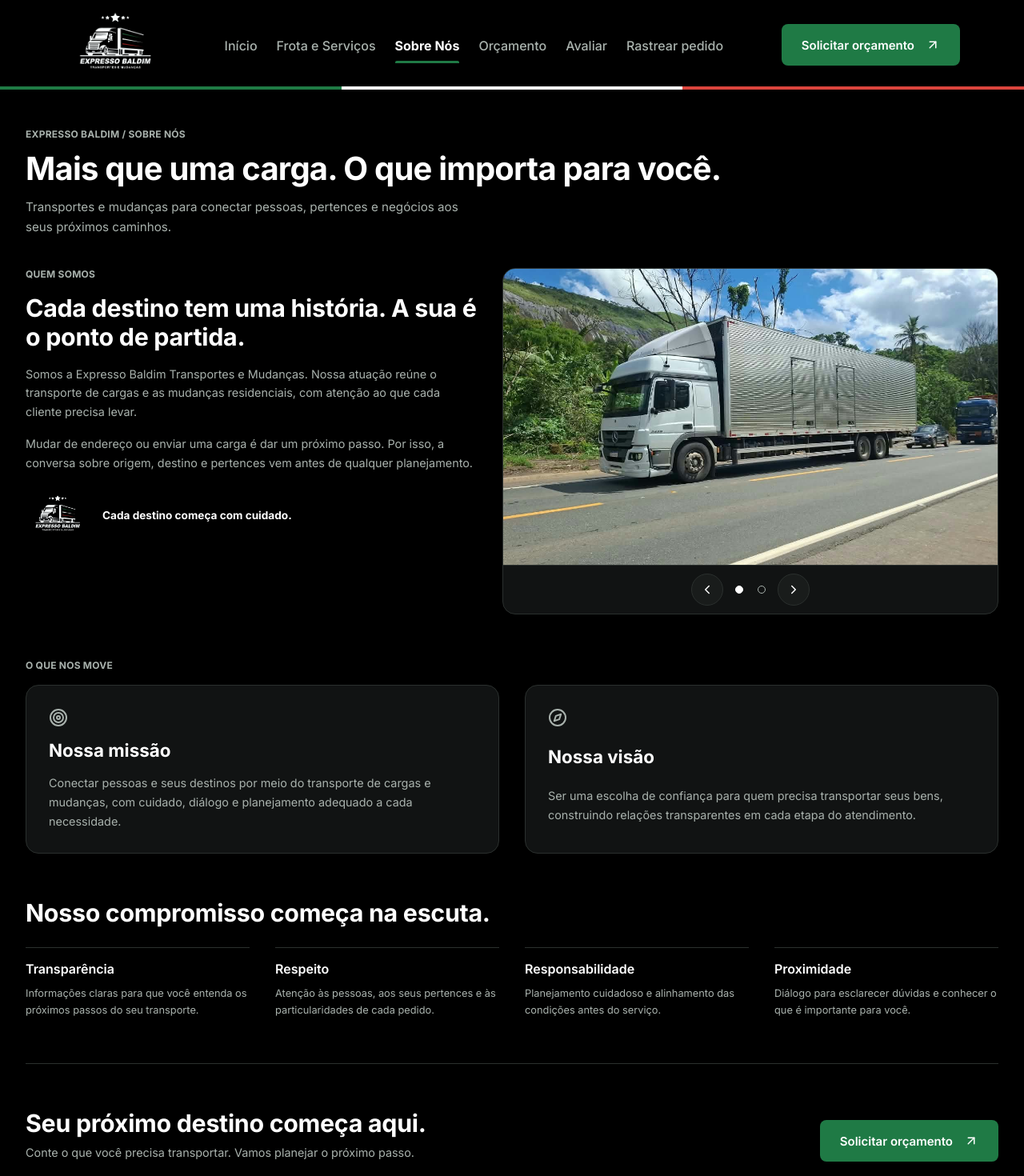
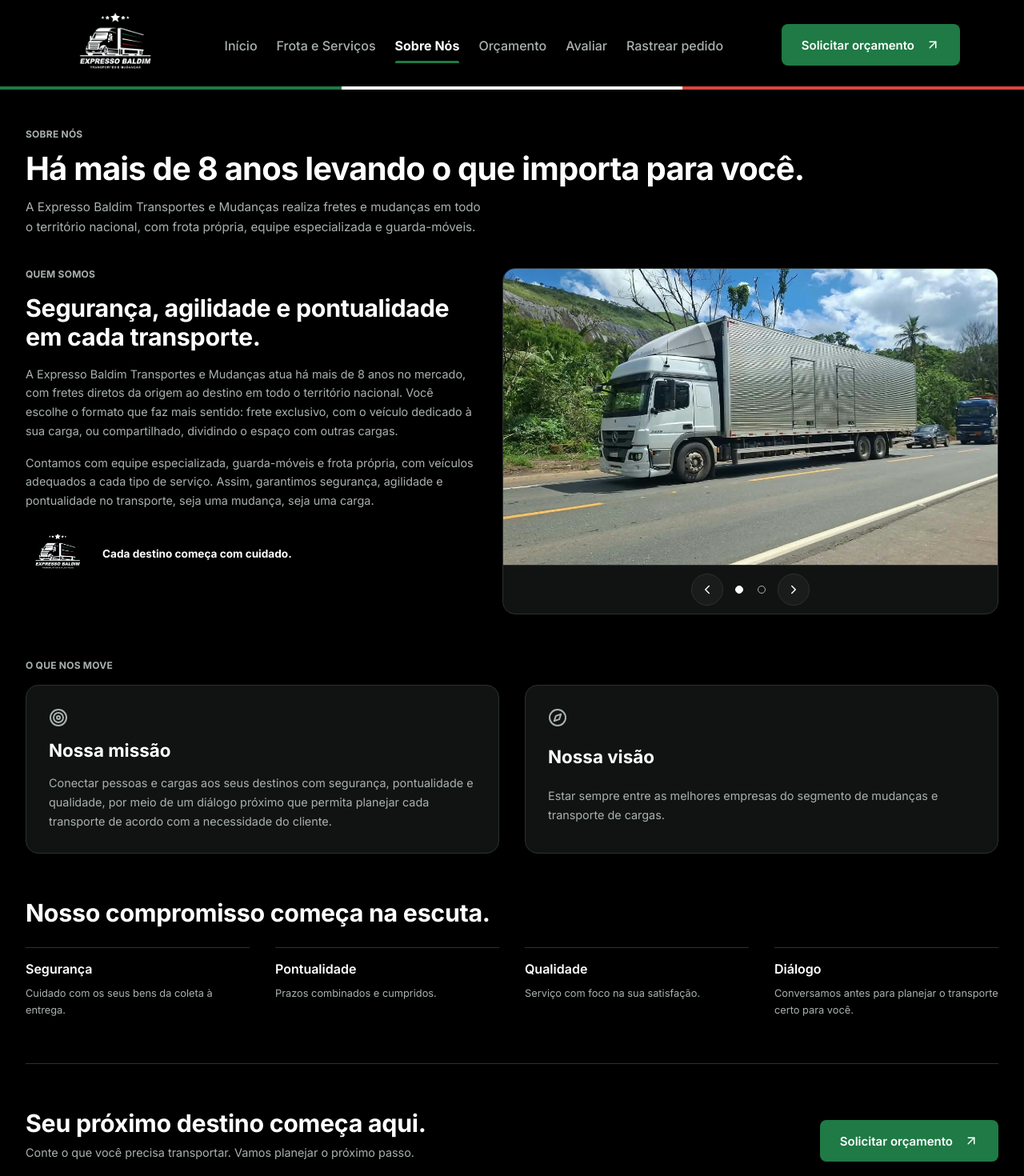
Before and after one commit to Nyckbaldim/expresso-baldim, an Angular app: page /sobre-nos in a window 1280 px wide. Shown: the top 1470 px of the page at 80% size. Built offline with nearby package versions, Linux system fonts and the light colour scheme.

Commit message:
feat(sobre-nos): adiciona texto institucional final

```diff
--- a/src/app/pages/sobre-nos/sobre-nos.html
+++ b/src/app/pages/sobre-nos/sobre-nos.html
@@ -2,19 +2,20 @@
   <div class="container">
 
 
+    <!-- TODO(conteudo): trocar "mais de 8 anos" por "desde AAAA" (H1 e Quem somos) quando a empresa informar o ano de fundação. -->
     <header class="sobre__hero">
-      <span class="etiqueta">Expresso Baldim / Sobre nós</span>
-      <h1>Mais que uma carga. O que importa para você.</h1>
-      <p class="sobre__lead">Transportes e mudanças para conectar pessoas, pertences e negócios aos seus próximos caminhos.</p>
+      <span class="etiqueta">Sobre nós</span>
+      <h1>Há mais de 8 anos levando o que importa para você.</h1>
+      <p class="sobre__lead">A Expresso Baldim Transportes e Mudanças realiza fretes e mudanças em todo o território nacional, com frota própria, equipe especializada e guarda-móveis.</p>
     </header>
 
 
     <section class="quem-somos">
       <div class="quem-somos__texto">
         <span class="etiqueta">Quem somos</span>
-        <h2>Cada destino tem uma história. A sua é o ponto de partida.</h2>
-        <p>Somos a Expresso Baldim Transportes e Mudanças. Nossa atuação reúne o transporte de cargas e as mudanças residenciais, com atenção ao que cada cliente precisa levar.</p>
-        <p>Mudar de endereço ou enviar uma carga é dar um próximo passo. Por isso, a conversa sobre origem, destino e pertences vem antes de qualquer planejamento.</p>
+        <h2>Segurança, agilidade e pontualidade em cada transporte.</h2>
+        <p>A Expresso Baldim Transportes e Mudanças atua há mais de 8 anos no mercado, com fretes diretos da origem ao destino em todo o território nacional. Você escolhe o formato que faz mais sentido: frete exclusivo, com o veículo dedicado à sua carga, ou compartilhado, dividindo o espaço com outras cargas.</p>
+        <p>Contamos com equipe especializada, guarda-móveis e frota própria, com veículos adequados a cada tipo de serviço. Assim, garantimos segurança, agilidade e pontualidade no transporte, seja uma mudança, seja uma carga.</p>
 
         <div class="assinatura">
           <img src="images/Logo.jpeg" alt="Logo Expresso Baldim" />
@@ -44,7 +45,7 @@
             </svg>
           </span>
           <h3>Nossa missão</h3>
-          <p>Conectar pessoas e seus destinos por meio do transporte de cargas e mudanças, com cuidado, diálogo e planejamento adequado a cada necessidade.</p>
+          <p>Conectar pessoas e cargas aos seus destinos com segurança, pontualidade e qualidade, por meio de um diálogo próximo que permita planejar cada transporte de acordo com a necessidade do cliente.</p>
         </article>
 
         <article class="card">
@@ -55,7 +56,7 @@
             </svg>
           </span>
           <h3>Nossa visão</h3>
-          <p>Ser uma escolha de confiança para quem precisa transportar seus bens, construindo relações transparentes em cada etapa do atendimento.</p>
+          <p>Estar sempre entre as melhores empresas do segmento de mudanças e transporte de cargas.</p>
         </article>
       </div>
     </section>
@@ -65,20 +66,20 @@
       <h2>Nosso compromisso começa na escuta.</h2>
       <div class="compromisso__grid">
         <div class="valor">
-          <h3>Transparência</h3>
-          <p>Informações claras para que você entenda os próximos passos do seu transporte.</p>
+          <h3>Segurança</h3>
+          <p>Cuidado com os seus bens da coleta à entrega.</p>
         </div>
         <div class="valor">
-          <h3>Respeito</h3>
-          <p>Atenção às pessoas, aos seus pertences e às particularidades de cada pedido.</p>
+          <h3>Pontualidade</h3>
+          <p>Prazos combinados e cumpridos.</p>
         </div>
         <div class="valor">
-          <h3>Responsabilidade</h3>
-          <p>Planejamento cuidadoso e alinhamento das condições antes do serviço.</p>
+          <h3>Qualidade</h3>
+          <p>Serviço com foco na sua satisfação.</p>
         </div>
         <div class="valor">
-          <h3>Proximidade</h3>
-          <p>Diálogo para esclarecer dúvidas e conhecer o que é importante para você.</p>
+          <h3>Diálogo</h3>
+          <p>Conversamos antes para planejar o transporte certo para você.</p>
         </div>
       </div>
     </section>
```
